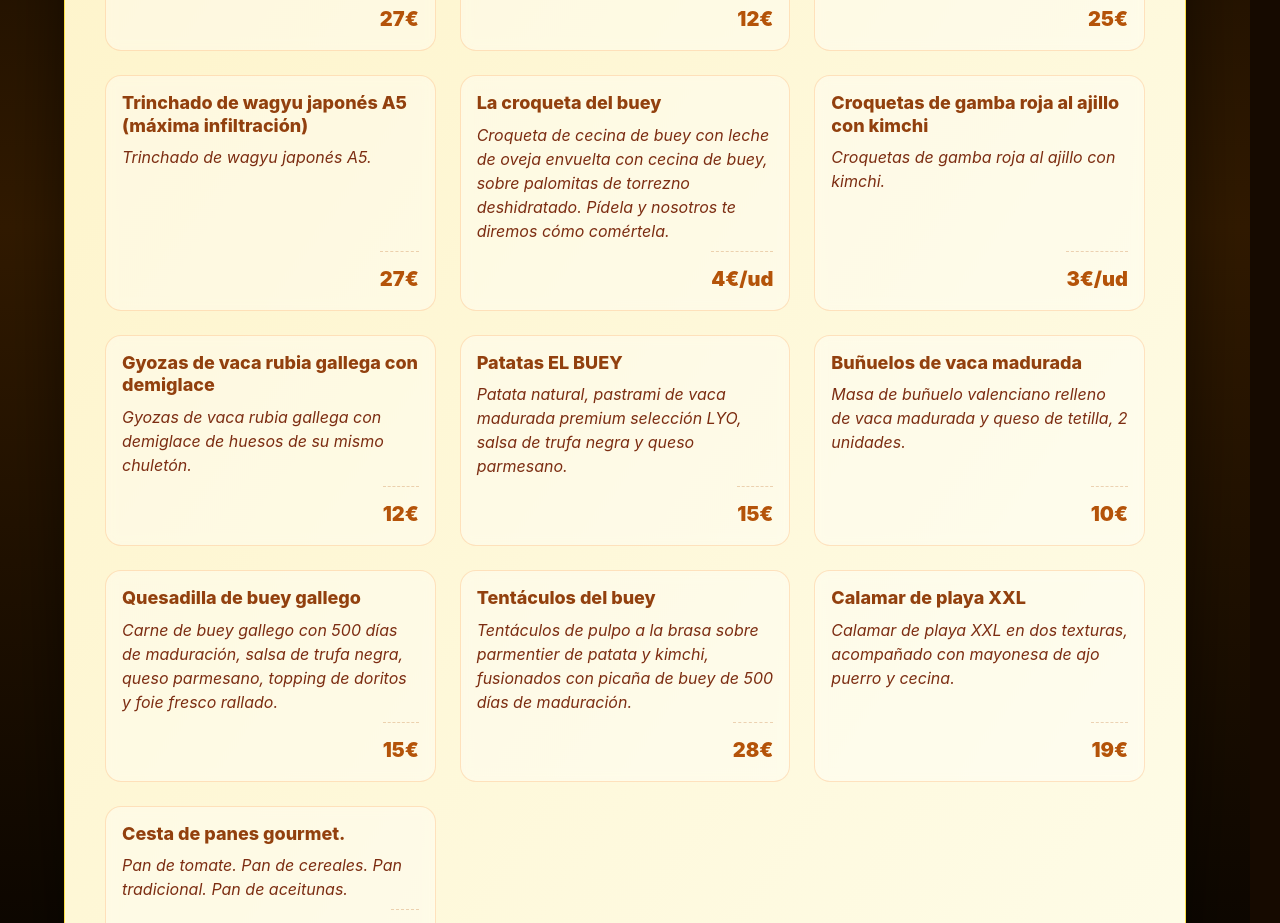
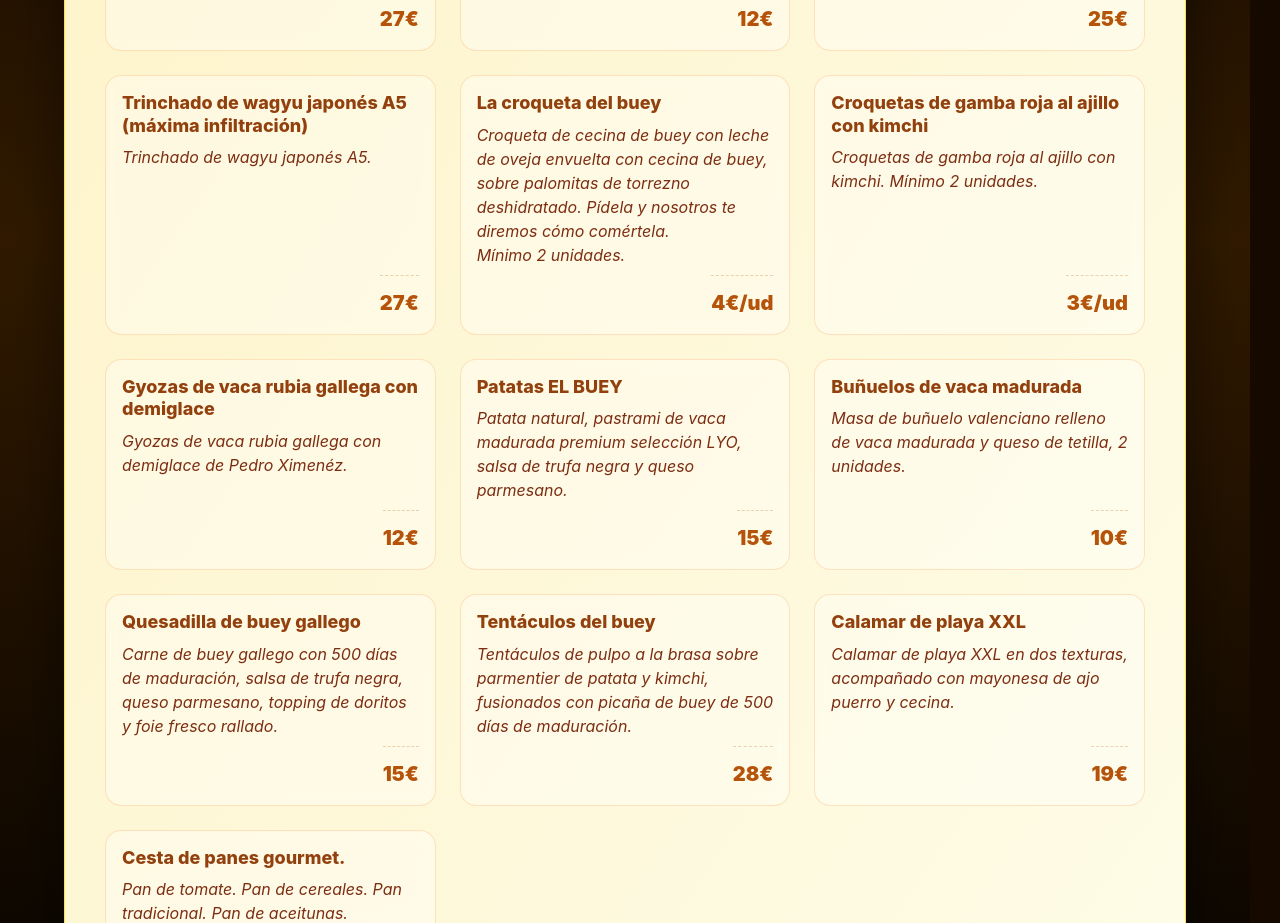
Before and after one commit to Michael-Alejandro/ElBueyMadurado, a Next.js app: page /carta in a window 1280 px wide. Shown: the part 820-1743 px from the top of the page. Built offline with nearby package versions, Linux system fonts and the light colour scheme.

Commit message:
Actualizaciones pendientes

```diff
--- a/src/data/menu.ts
+++ b/src/data/menu.ts
@@ -93,7 +93,7 @@ export const menuItems: MenuItem[] = [
     tipo: "Entrante",
     nombre: "La croqueta del buey",
     descripcion:
-      "Croqueta de cecina de buey con leche de oveja envuelta con cecina de buey, sobre palomitas de torrezno deshidratado. Pídela y nosotros te diremos cómo comértela.",
+      "Croqueta de cecina de buey con leche de oveja envuelta con cecina de buey, sobre palomitas de torrezno deshidratado. Pídela y nosotros te diremos cómo comértela.\nMínimo 2 unidades.",
     precio: "4€/ud",
     unidad: true,
   },
@@ -102,7 +102,7 @@ export const menuItems: MenuItem[] = [
     categoria: "Entrantes",
     tipo: "Entrante",
     nombre: "Croquetas de gamba roja al ajillo con kimchi",
-    descripcion: "Croquetas de gamba roja al ajillo con kimchi.",
+    descripcion: "Croquetas de gamba roja al ajillo con kimchi. Mínimo 2 unidades.",
     precio: "3€/ud",
     unidad: true,
   },
@@ -112,7 +112,7 @@ export const menuItems: MenuItem[] = [
     tipo: "Entrante",
     nombre: "Gyozas de vaca rubia gallega con demiglace",
     descripcion:
-      "Gyozas de vaca rubia gallega con demiglace de huesos de su mismo chuletón.",
+      "Gyozas de vaca rubia gallega con demiglace de Pedro Ximenéz.",
     precio: "12€",
     detalle: "4 unidades",
   },
```
